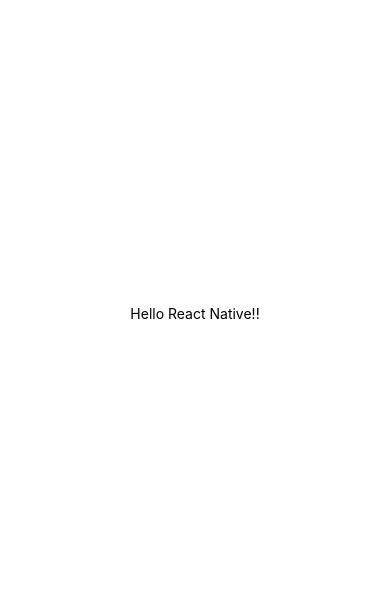
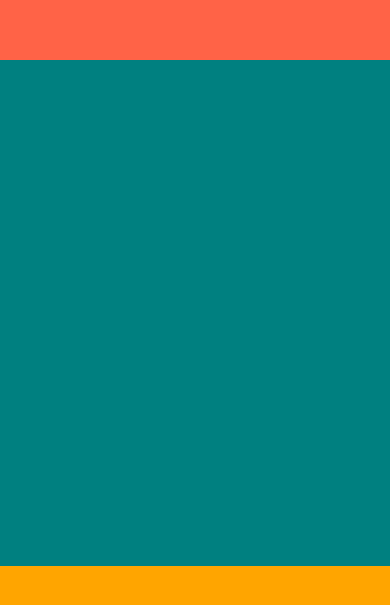
Before and after one commit to kangactor123/nomad-weather, a React Native app: screen / in a window 390 px wide. Shown: the part 109-714 px from the top of the page. Built offline with nearby package versions, Linux system fonts and the light colour scheme.

Commit message:
📝 Layout (flex box)

```diff
--- a/App.js
+++ b/App.js
@@ -1,20 +1,33 @@
 import { StatusBar } from "expo-status-bar";
 import { StyleSheet, Text, View } from "react-native";
 
+// 이전에 제공해주던 API 를 rn 의 확장을 위해 deprecated 하고
+// third-party 라이브러리에서 제공받도록 변경됐다. (ex. AsyncStorage)
+
+// View = container
+// Text 는 무조건 Text 에 들어가야함
+// View 는 Flex Container 임 (default flex)
+// flex-direction default is column
+// 항상 반응형으로 레이아웃을 만들어야함 (레이아웃 스크린 사이즈는 다양하기 떄문)
 export default function App() {
   return (
-    <View style={styles.container}>
-      <Text>Hello React Native!!</Text>
-      <StatusBar style="auto" />
+    <View style={{ flex: 1 }}>
+      <View style={{ flex: 1, backgroundColor: "tomato" }}></View>
+      <View style={{ flex: 3, backgroundColor: "teal" }}></View>
+      <View style={{ flex: 1, backgroundColor: "orange" }}></View>
     </View>
   );
 }
 
-const styles = StyleSheet.create({
-  container: {
-    flex: 1,
-    backgroundColor: "#fff",
-    alignItems: "center",
-    justifyContent: "center",
-  },
-});
+// const styles = StyleSheet.create({
+//   container: {
+//     flex: 1,
+//     backgroundColor: "#fff",
+//     alignItems: "center",
+//     justifyContent: "center",
+//   },
+//   text: {
+//     fontSize: 22,
+//     color: "red",
+//   },
+// });
```
